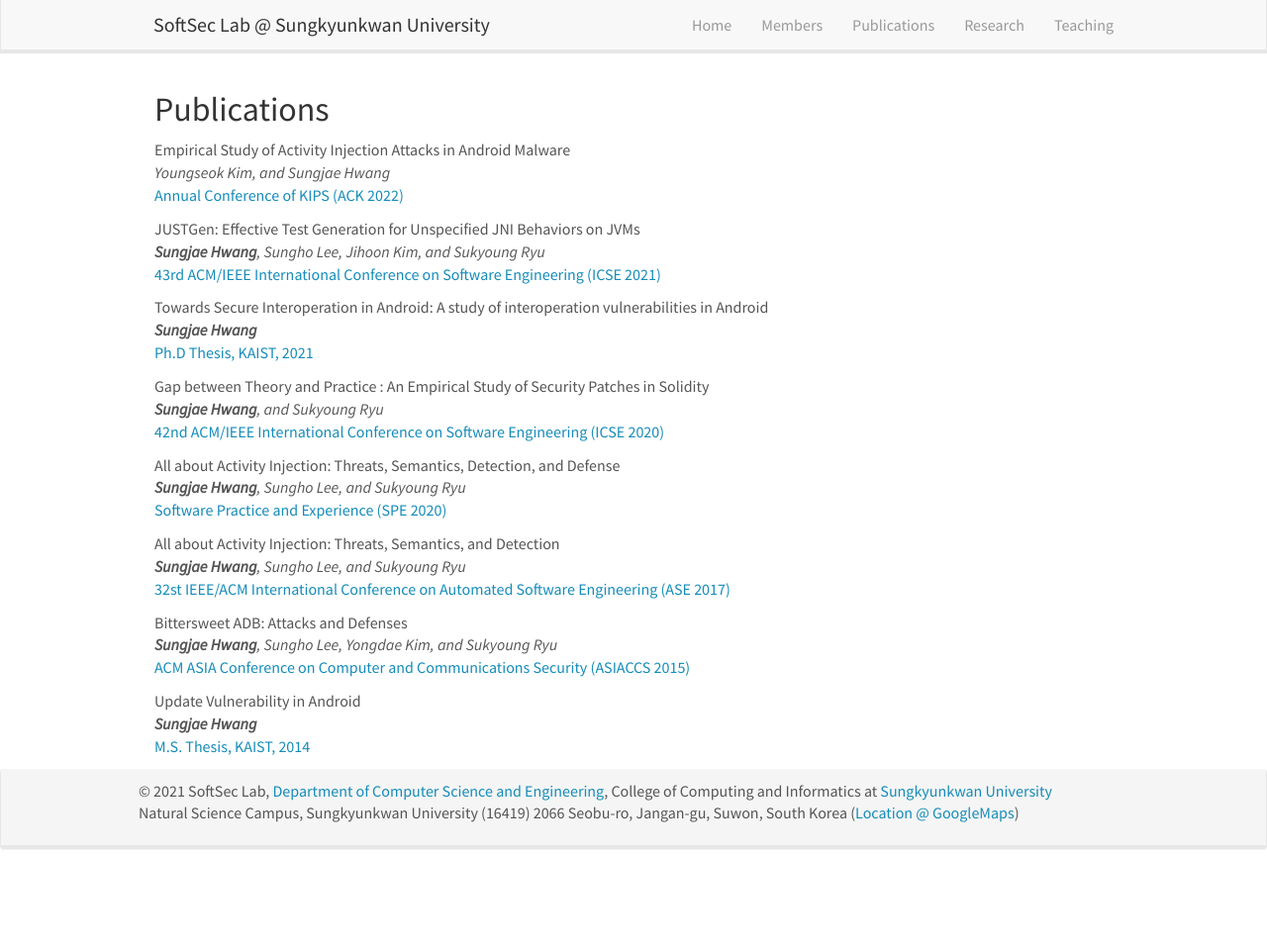
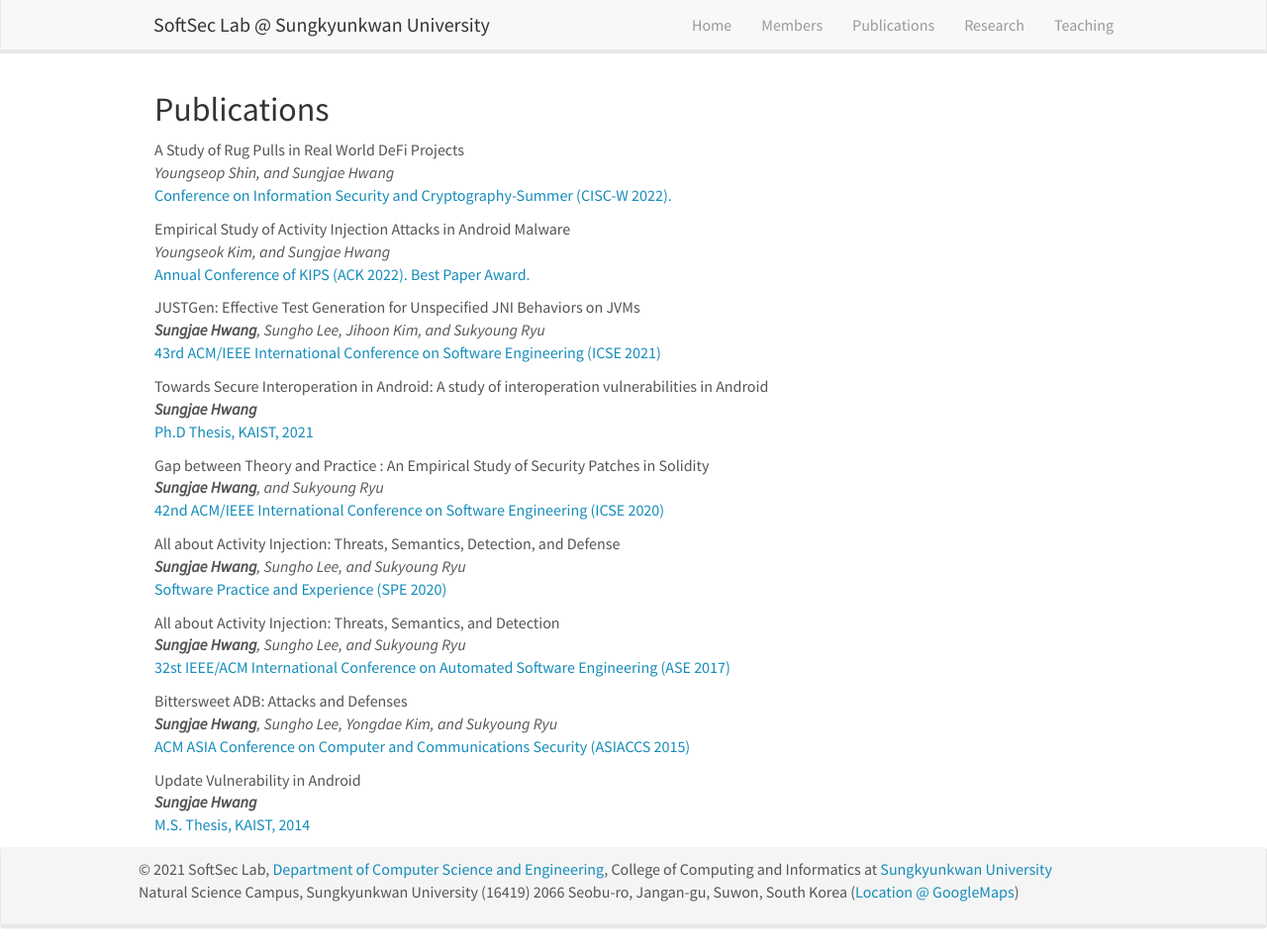
Before and after one commit to softsec-lab/softsec-lab.github.io, a Jekyll site: the page built from _pages/publications.md, in a window 1280 px wide and 960 px high. Shown: the whole window at 99% size. Built offline with Jekyll 4.4.1, drawn with Linux system fonts in a browser that asks for light colours; nearby versions of some CDN libraries.

Commit message:
update publications

```diff
--- a/_data/publist.yml
+++ b/_data/publist.yml
@@ -1,9 +1,18 @@
+
+- title: "A Study of Rug Pulls in Real World DeFi Projects"
+  authors: Youngseop Shin, and Sungjae Hwang
+  link:
+    url:
+    display: Conference on Information Security and Cryptography-Summer (CISC-W 2022).
+  highlight: 1
+  news2:
+
 
 - title: "Empirical Study of Activity Injection Attacks in Android Malware"
   authors: Youngseok Kim, and Sungjae Hwang
   link:
     url:
-    display: Annual Conference of KIPS (ACK 2022)
+    display: Annual Conference of KIPS (ACK 2022). Best Paper Award.
   highlight: 1
   news2:
 
```
